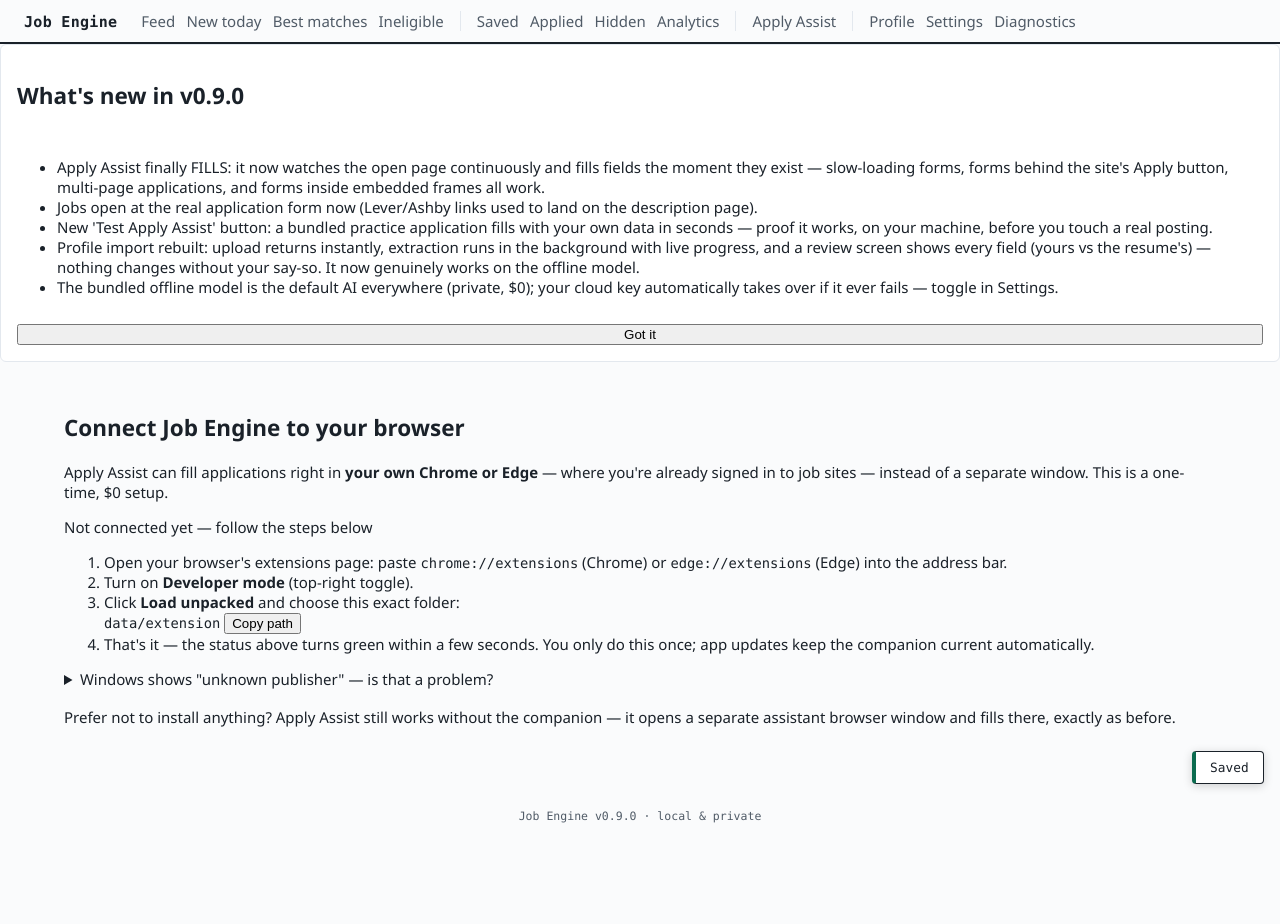
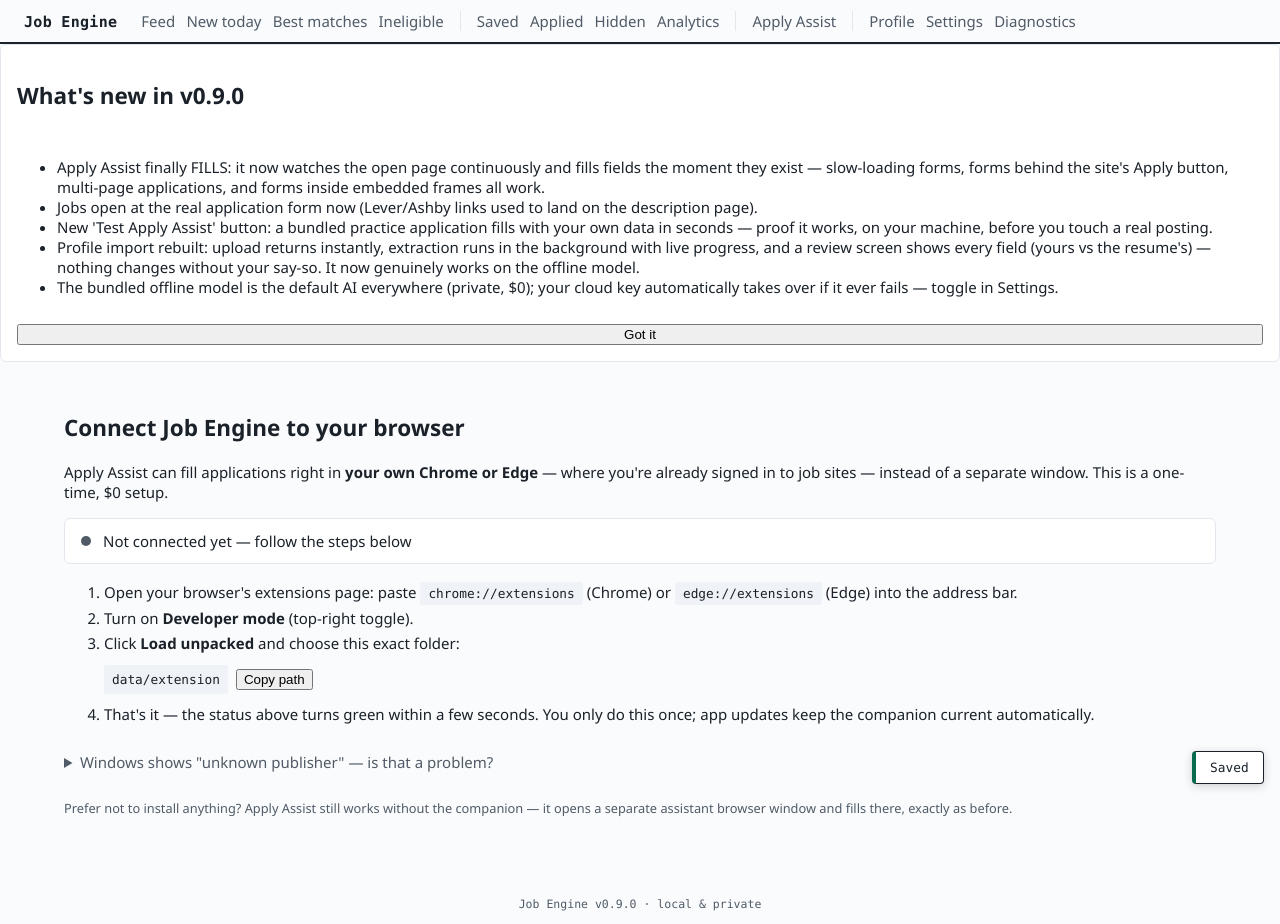
Before and after one commit to abhibattula/JOB-SEARCH-PLATFORM, a FastAPI app: page /companion in a window 1280 px wide. Before the commit the page ends 823 px from the top, so only its background shows below. Run offline with FastAPI, Linux system fonts and the light colour scheme; data comes from the database, SQL or seed files in the repository; data that the repository does not hold is empty; some libraries are stand-ins or nearby versions.

Commit message:
feat(010): T021 design tokens + component styles — --draft/--draft-tint accent (both themes + auto), styles for AI-draft badge/review, companion status card + walkthrough, backend indicator, home dashboard (cards, stat tiles, next-actions, match rows, score chips); all token-based, both themes
Co-Authored-By: Claude Fable 5 <noreply@anthropic.com>
Claude-Session: https://claude.ai/code/session_01MS8P2NYaXY3tY81zXeM5e3

```diff
--- a/web/static/styles.css
+++ b/web/static/styles.css
@@ -33,6 +33,9 @@
   --danger: #b3382d;
   --danger-tint: #fbeeec;
   --new-tint: #f4faf7;
+  /* 010: AI draft accent (distinct from status lamps — it's an action cue) */
+  --draft: #6b3fa0;
+  --draft-tint: #f3eefb;
   /* type */
   --mono: "Cascadia Mono", Consolas, ui-monospace, monospace;
   --sans: "Segoe UI", system-ui, sans-serif;
@@ -74,6 +77,8 @@
   --danger: #ef7367;
   --danger-tint: #2d1512;
   --new-tint: #12211a;
+  --draft: #c9a6f0;
+  --draft-tint: #1e1630;
 }
 
 /* …and the OS preference decides only when no explicit choice is set. */
@@ -96,6 +101,8 @@
     --danger: #ef7367;
     --danger-tint: #2d1512;
     --new-tint: #12211a;
+    --draft: #c9a6f0;
+    --draft-tint: #1e1630;
   }
 }
 
@@ -322,3 +329,92 @@ a.tailor-btn:hover, a.tailor-btn:focus-visible { text-decoration: none; filter:
 .watch-activity { letter-spacing: 0.01em; }
 .watch-guidance { border-left: 3px solid var(--accent, #2757a8);
   padding: 0.6rem 0.9rem; margin: 0.6rem 0; }
+
+/* ---------- 010: Copilot Release components ---------- */
+
+/* AI draft cues */
+.ai-draft-badge {
+  display: inline-block; font-size: var(--fs-xs); font-weight: 600;
+  color: var(--draft); background: var(--draft-tint);
+  border: 1px solid var(--draft); border-radius: var(--r-sm);
+  padding: 0 var(--s2); margin-left: var(--s2); vertical-align: middle;
+}
+.ai-drafts-review {
+  border: 1px solid var(--draft); background: var(--draft-tint);
+  border-radius: var(--r-lg); padding: var(--s4); margin: var(--s4) 0;
+}
+.ai-drafts-review h3 { margin: 0 0 var(--s2); color: var(--draft); }
+.ai-draft { margin: var(--s3) 0; padding-top: var(--s3);
+  border-top: 1px solid var(--line); }
+.ai-draft textarea { width: 100%; margin: var(--s1) 0; }
+
+/* Companion connection card + walkthrough */
+.status-card {
+  display: flex; align-items: center; gap: var(--s3);
+  padding: var(--s3) var(--s4); border: 1px solid var(--line);
+  border-radius: var(--r-lg); background: var(--surface-raised);
+  margin: var(--s4) 0;
+}
+.status-card.connected { border-color: var(--ok); background: var(--ok-tint); }
+.status-card .dot {
+  width: 10px; height: 10px; border-radius: 50%;
+  background: var(--muted); flex: none;
+}
+.status-card .dot.on { background: var(--ok); }
+.companion-page .steps { line-height: 1.7; }
+.companion-page .path-row {
+  display: flex; align-items: center; gap: var(--s2);
+  margin: var(--s2) 0; flex-wrap: wrap;
+}
+.companion-page code {
+  background: var(--surface-sunken); padding: var(--s1) var(--s2);
+  border-radius: var(--r-sm); font-family: var(--mono); font-size: var(--fs-sm);
+}
+.companion-page .note { margin-top: var(--s5); color: var(--muted); }
+.companion-page .fallback { color: var(--muted); font-size: var(--fs-sm);
+  margin-top: var(--s5); }
+.backend-indicator {
+  font-size: var(--fs-sm); color: var(--muted);
+  display: inline-flex; align-items: center; gap: var(--s2);
+}
+.backend-indicator .pill {
+  background: var(--accent-tint); color: var(--accent);
+  border-radius: var(--r-sm); padding: 0 var(--s2); font-weight: 600;
+}
+
+/* Home dashboard */
+.dashboard { display: grid; gap: var(--s5); }
+.dash-grid {
+  display: grid; gap: var(--s4);
+  grid-template-columns: repeat(auto-fit, minmax(min(100%, 260px), 1fr));
+}
+.dash-card {
+  border: 1px solid var(--line); border-radius: var(--r-lg);
+  background: var(--surface-raised); padding: var(--s4);
+}
+.dash-card h2 { font-size: var(--fs-lg); margin: 0 0 var(--s3); }
+.stat-row { display: flex; gap: var(--s5); flex-wrap: wrap; }
+.stat { display: flex; flex-direction: column; }
+.stat .num { font-size: var(--fs-2xl); font-weight: 700; line-height: 1; }
+.stat .lbl { font-size: var(--fs-sm); color: var(--muted); }
+.next-actions { list-style: none; padding: 0; margin: 0; }
+.next-actions li {
+  display: flex; justify-content: space-between; align-items: center;
+  padding: var(--s2) 0; border-bottom: 1px solid var(--line);
+}
+.next-actions li:last-child { border-bottom: 0; }
+.na-kind {
+  font-size: var(--fs-xs); text-transform: uppercase; letter-spacing: 0.04em;
+  color: var(--muted); margin-right: var(--s2);
+}
+.match-row {
+  display: flex; align-items: center; justify-content: space-between;
+  padding: var(--s2) 0; border-bottom: 1px solid var(--line);
+}
+.match-row:last-child { border-bottom: 0; }
+.score-chip {
+  font-variant-numeric: tabular-nums; font-weight: 700;
+  border-radius: var(--r-md); padding: var(--s1) var(--s2);
+  background: var(--accent-tint); color: var(--accent); flex: none;
+}
+.score-chip.high { background: var(--ok-tint); color: var(--ok); }
```
Also changed, not shown: specs/010-copilot-release/tasks.md (+1 -1 lines).
